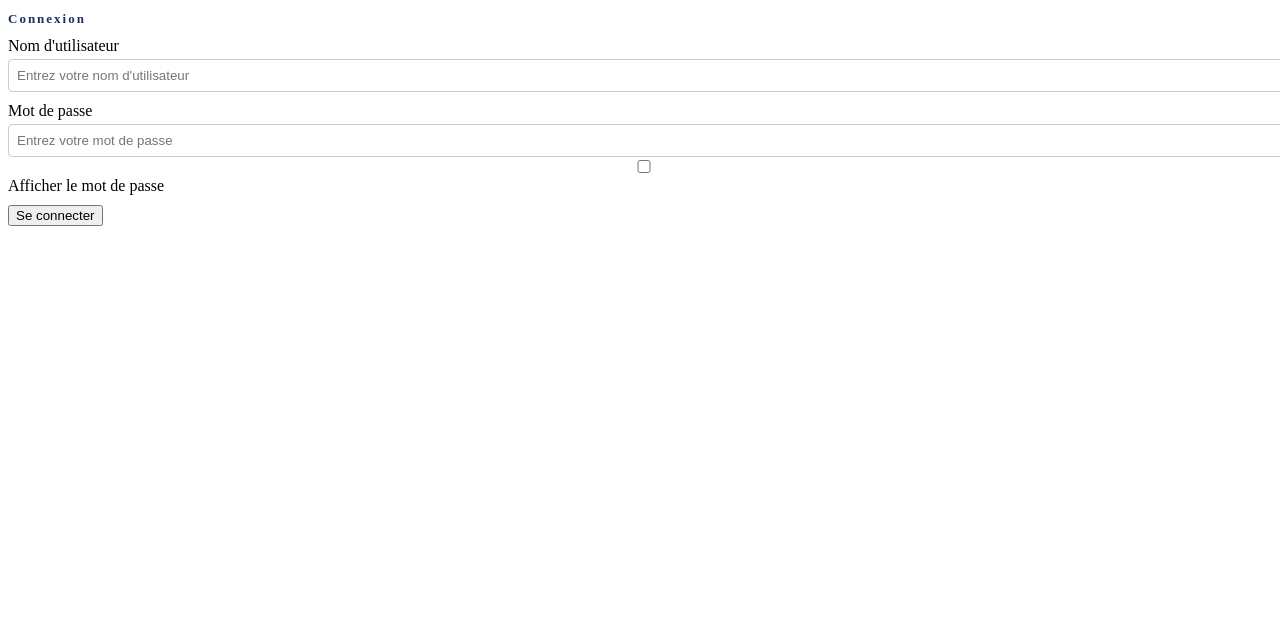
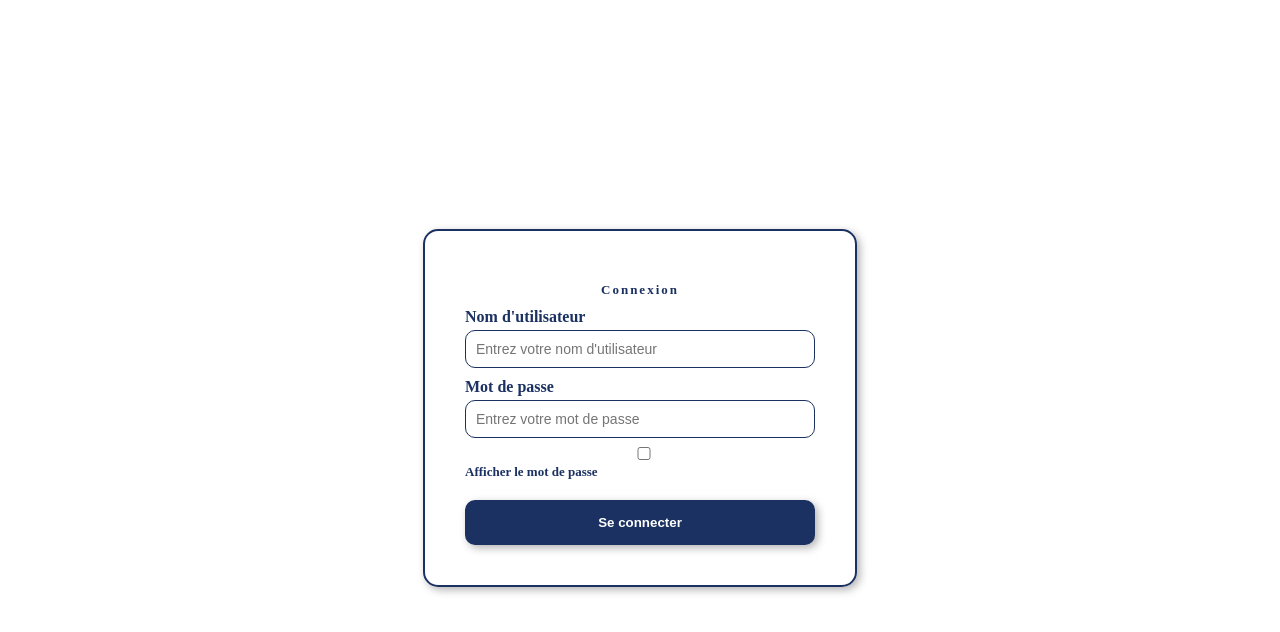
Before and after one commit to tefi-rz/APPGESTION, a Vue app: page / in a window 1280 px wide. Shown: the top 632 px of the page. Built offline with nearby package versions, Linux system fonts and the light colour scheme.

Commit message:
added css on login

```diff
--- a/src/views/Login.vue
+++ b/src/views/Login.vue
@@ -34,7 +34,7 @@
         </div>
 
         <!-- Server response message -->
-        <div class="server-message" v-if="serverMessage">
+        <div v-if="serverMessage">
           <span :class="serverSuccess ? 'success' : 'error'">{{ serverMessage }}</span>
         </div>
 
@@ -87,8 +87,8 @@ function validateUsername() {
 function validatePassword() {
   if (!password.value) {
     errors.password = "Le mot de passe est obligatoire"
-  } else if (password.value.length < 6) {
-    errors.password = "Minimum 6 caractères"
+  } else if (password.value.length < 3) {
+    errors.password = "Minimum 3 caractères"
   } else {
     errors.password = ''
   }
@@ -96,11 +96,8 @@ function validatePassword() {
 
 // Handle form submission
 async function handleLogin() {
-  // Run all validations before sending
   validateUsername()
   validatePassword()
-
-  // Stop if there are errors
   if (errors.username || errors.password) return
 
   isLoading.value = true
@@ -115,21 +112,16 @@ async function handleLogin() {
         password: password.value
       })
     })
-
     const data = await response.json()
-
     if (data.success) {
       serverSuccess.value = true
       serverMessage.value = 'Connexion réussie !'
-      // Save user info in localStorage
       localStorage.setItem('user', JSON.stringify(data.user))
-      // Redirect to dashboard after short delay
       setTimeout(() => router.push('/dashboard'), 800)
     } else {
       serverSuccess.value = false
       serverMessage.value = data.message || 'Identifiants incorrects'
     }
-
   } catch (e) {
     serverSuccess.value = false
     serverMessage.value = 'Impossible de contacter le serveur'
@@ -138,3 +130,93 @@ async function handleLogin() {
   }
 }
 </script>
+
+<style>
+.login-wrapper {
+  display: flex;
+  justify-content: center;
+  align-items: center;
+  min-height: 100vh;
+}
+
+.login-box {
+  border: 2px solid #1B3162;
+  border-radius: 15px;
+  padding: 40px;
+  width: 350px;
+  box-shadow: 3px 3px 8px rgba(0, 0, 0, 0.3);
+}
+
+h2 {
+  color: #1B3162;
+  text-align: center;
+  margin-bottom: 24px;
+  font-weight: bold;
+}
+
+.field {
+  margin-bottom: 16px;
+}
+
+.field label {
+  display: block;
+  margin-bottom: 6px;
+  color: #1B3162;
+  font-weight: bold;
+}
+
+.field input[type="text"],
+.field input[type="password"] {
+  width: 100%;
+  padding: 10px;
+  border: 1px solid #1B3162;
+  border-radius: 10px;
+  font-size: 14px;
+  box-sizing: border-box;
+}
+
+.show-pass {
+  display: flex;
+  align-items: center;
+  gap: 6px;
+  font-size: 13px;
+  margin-top: 6px;
+  color: #1B3162;
+  cursor: pointer;
+}
+
+button[type="submit"] {
+  width: 100%;
+  padding: 15px;
+  background-color: #1B3162;
+  color: white;
+  border: none;
+  border-radius: 10px;
+  cursor: pointer;
+  font-weight: bold;
+  box-shadow: 3px 3px 8px rgba(0, 0, 0, 0.3);
+  transition: all 0.3s ease;
+  margin-top: 10px;
+}
+
+button[type="submit"]:hover:not(:disabled) {
+  transform: scale(1.08);
+}
+
+button[type="submit"]:disabled {
+  opacity: 0.6;
+  cursor: not-allowed;
+}
+
+.error {
+  color: red;
+  font-size: 12px;
+  margin-top: 4px;
+  display: block;
+}
+
+.success {
+  color: green;
+  font-size: 13px;
+}
+</style>
```
